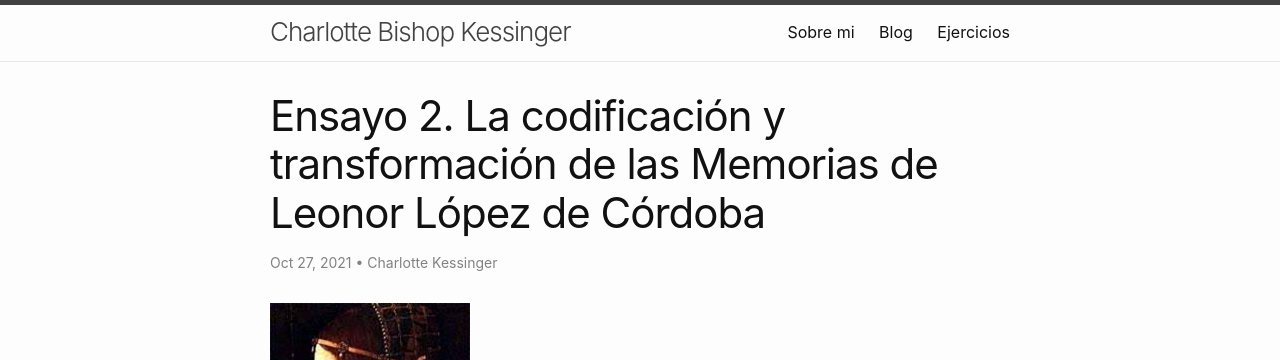
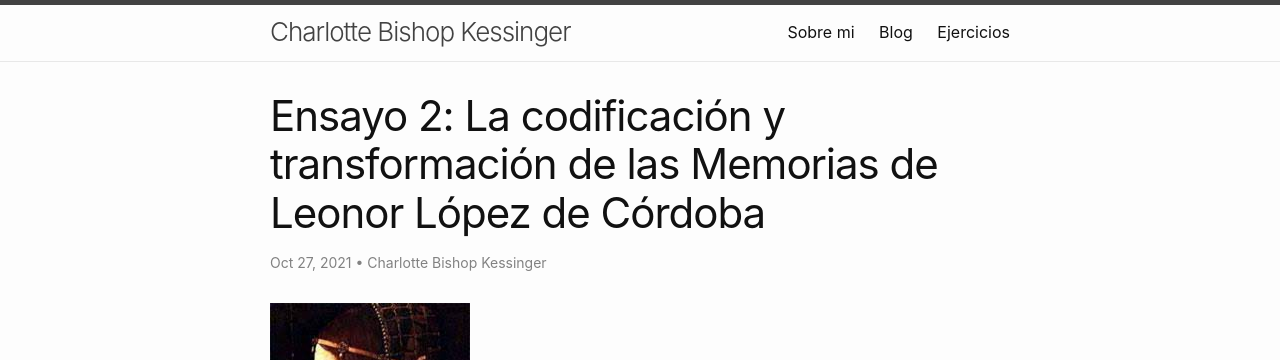
Before and after one commit to charkessinger/charkessinger.github.io, a Jekyll site: the page built from _posts/2021-10-27-ensayo2.md, in a window 1280 px wide and 900 px high. Shown: the top 360 px of the window. Built offline with Jekyll 4.4.1, drawn with Linux system fonts in a browser that asks for light colours.

Commit message:
Update 2021-10-27-ensayo2.md

```diff
--- a/_posts/2021-10-27-ensayo2.md
+++ b/_posts/2021-10-27-ensayo2.md
@@ -1,8 +1,8 @@
 ---
 layout: post
-title: "Ensayo 2. La codificación y transformación de las Memorias de Leonor López de Córdoba"
+title: "Ensayo 2: La codificación y transformación de las Memorias de Leonor López de Córdoba"
 author:
-- Charlotte Kessinger
+- Charlotte Bishop Kessinger
 date: 2021-10-27
 ---
 <img src="/assets/images/leonor.jpeg" alt="Leonor López de Córdoba" width="200" height="250">
```
